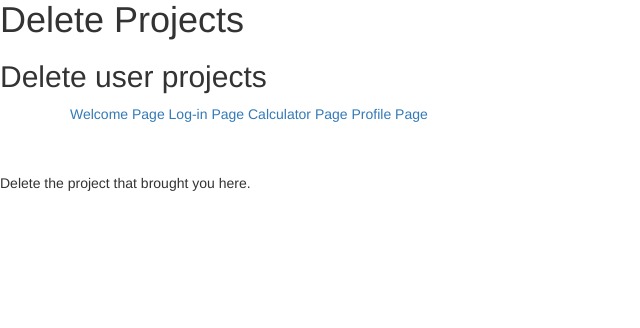
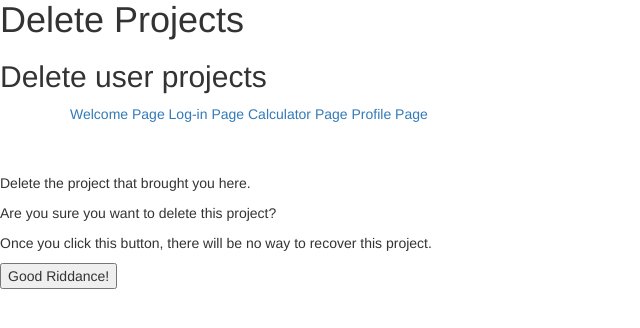
Before and after one commit to trew-boisvert/Knitting_Calculator, a Flask app: page /delete/1 in a window 1280 px wide. Shown: the part 170-498 px from the top of the page, without its empty margins (0-640 px from the left). Run offline with Flask 2, Linux system fonts and the light colour scheme; tables that the repository leaves empty hold one stand-in row (values such as "Sample post"); some libraries are stand-ins or nearby versions.

Commit message:
Progress on Delete function

```diff
--- a/crud.py
+++ b/crud.py
@@ -75,6 +75,16 @@ def save_progress(projectID, current_row, current_index):
 
     return project
 
+def delete_user_project(projectID):
+    """Delete a project record from the database."""
+
+    project = ProjectRecord.query.get(projectID)
+
+    db.session.delete(project)
+    db.session.commit()
+
+    return
+
 def get_patterns():
     """Return all patterns."""
 
--- a/server.py
+++ b/server.py
@@ -175,7 +175,7 @@ def list_projects():
     return jsonify(response)
 
 @app.route('/delete/<project_id>', methods=['POST', 'GET'])
-def delete_project(project_id):
+def ask_if_delete_project(project_id):
     """Show delete page for a selected project record."""
 
     project = crud.get_project_by_id(project_id)
@@ -183,6 +183,14 @@ def delete_project(project_id):
     session.modified = True
 
     return render_template('delete.html', project=project)
+
+@app.route('/api/delete', methods=['POST'])
+def delete_project():
+    """Delete selected user project from database."""
+
+    crud.delete_user_project(session['to_delete'])
+
+    return jsonify({'message': 'Project record destroyed!'})
 
 @app.route('/projectcontinue/<project_id>', methods=['POST', 'GET'])
 def continue_knitting(project_id):
--- a/static/js/ajax.js
+++ b/static/js/ajax.js
@@ -69,6 +69,14 @@ $("#display-project-list").on('click', (evt) => {
         for(const key in res){
             $('#current-projects').append(`<li><a href="/projectcontinue/${key}">${res[key]}</a><a href="/delete/${key}">Delete Project</a></li>`)
         }
+    })
+})
+
+$("#goodbye-forever").on('click', (evt) => {
+    $.post('/api/delete', (res) => {
+        console.log(res);
+        $('#goodbye-forever').html(res['message']);
+        $('#goodbye-forever').append(`<a href="http://0.0.0.0:5000/profile">Return to Profile</a>`)
     })
 })
 
--- a/templates/delete.html
+++ b/templates/delete.html
@@ -11,6 +11,10 @@
 
 {% block body %}
   <p>Delete the project that brought you here.</p>
+  <p>Are you sure you want to delete this project?</p>
+  <p>Once you click this button, there will be no way to recover this project.</p>
+  <button type="button" id="goodbye-forever">Good Riddance!</button>
+
 {% endblock %}
 
 {% block after_body %}{% endblock %}
```
